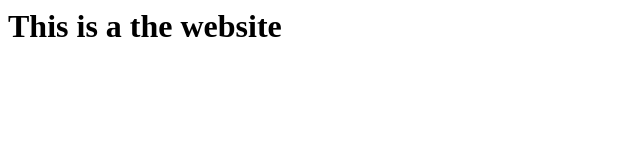
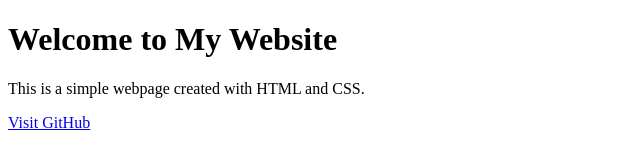
Before and after one commit to karan-mishra-sudo/test, a plain HTML site: page index.html in a window 1280 px wide. Shown: the whole page, without its empty margins (0-640 px from the left). Drawn offline with Linux system fonts and the light colour scheme.

Commit message:
change the html code

```diff
--- a/index.html
+++ b/index.html
@@ -1,7 +1,14 @@
-<html>
-  <head>
-  </head>
-  <body>
-    <h1>This is a the website </h1>
-  </body>
+<!DOCTYPE html>
+<html lang="en">
+<head>
+    <meta charset="UTF-8">
+    <meta name="viewport" content="width=device-width, initial-scale=1.0">
+    <title>Simple Webpage</title>
+    <link rel="stylesheet" href="styles.css">
+</head>
+<body>
+    <h1>Welcome to My Website</h1>
+    <p>This is a simple webpage created with HTML and CSS.</p>
+    <a href="https://github.com" target="_blank">Visit GitHub</a>
+</body>
 </html>
```
